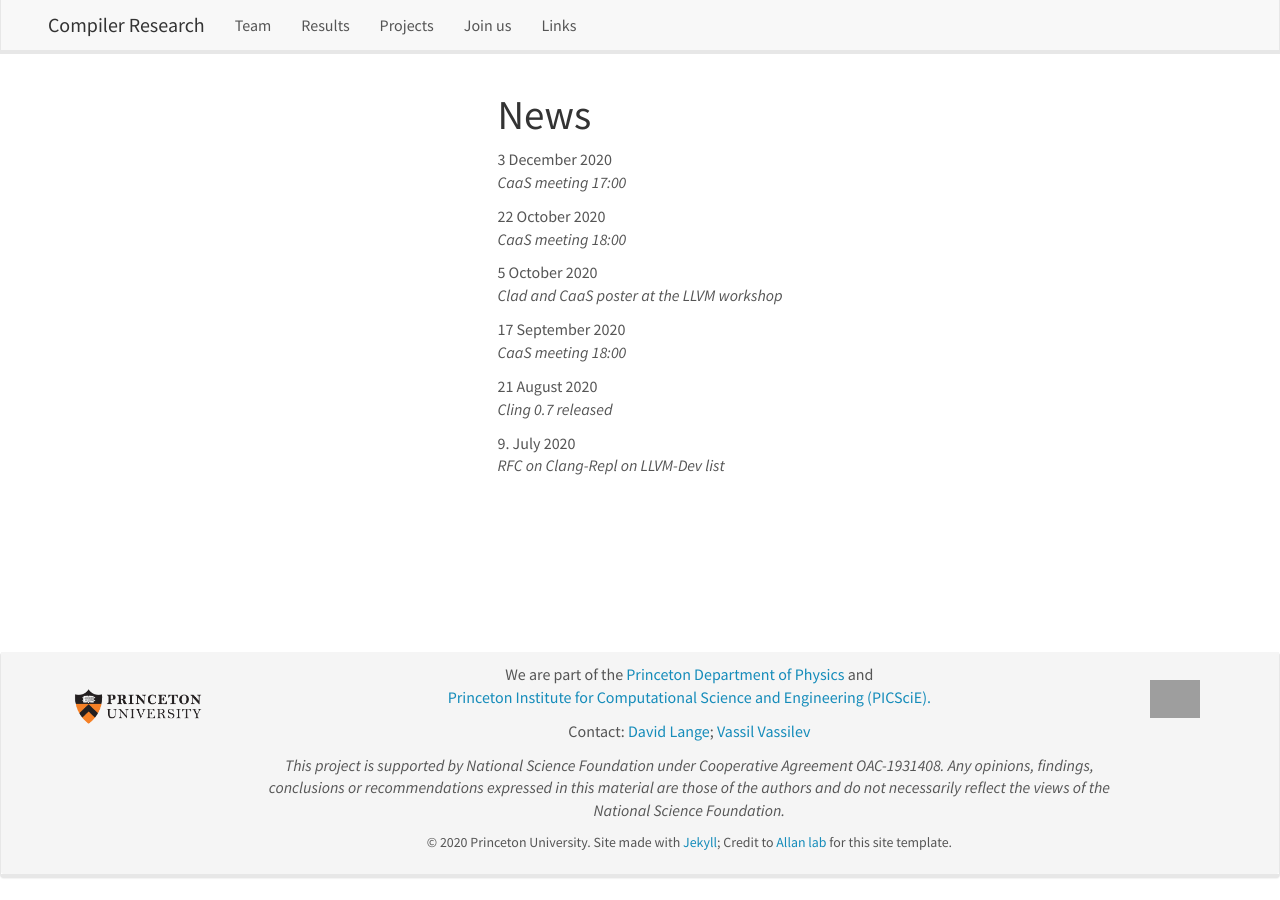
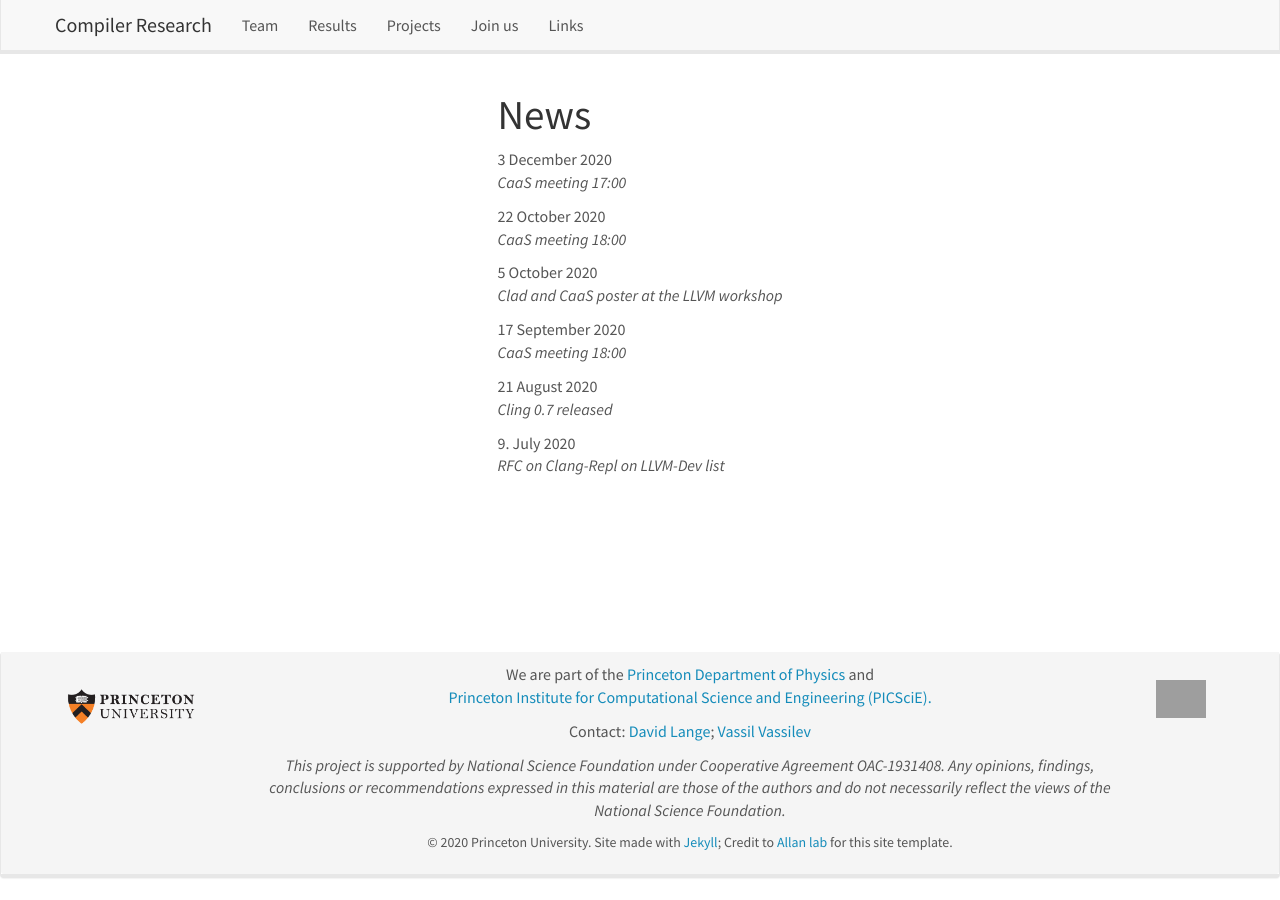
Before and after one commit to vgvassilev/clad, a Jekyll site: the page built from _pages/allnews.md, in a window 1280 px wide. Built offline with Jekyll 4.4.1, drawn with Linux system fonts in a browser that asks for light colours; nearby versions of some CDN libraries; grey boxes are pictures that could not be loaded.

Commit message:
Alternative fix for the blog scrolling issue.
This reverts commit 53c6e9e73397b04a48691254bd56a5dc8731d4e1.

```diff
--- a/css/main.scss
+++ b/css/main.scss
@@ -53,8 +53,7 @@
 .container-fluid {
   margin-right: auto;
   margin-left: auto;
-/*  max-width: 1500px; */ /* or 950px */
-  max-width: 95%; /* or 950px */
+  max-width: 1200px; /* or 950px */
   flex: 1 0 auto;
 }
 
--- a/css/syntax.css
+++ b/css/syntax.css
@@ -207,3 +207,7 @@
 .highlight {
   background-color: #f8f8f8;
 }
+// Remove the code horizontal scroll bars on mobile.
+code {
+  word-wrap: anywhere;
+}
```
